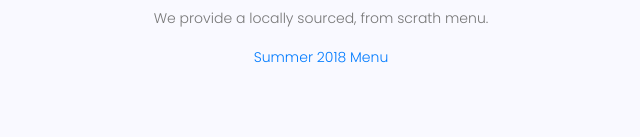
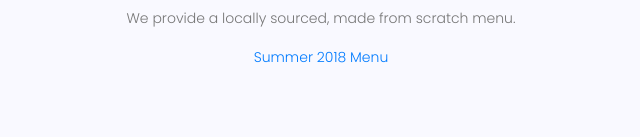
Before and after one commit to St-Louis-Community-College/4th-row-, a plain HTML site: page menu.html in a window 1280 px wide. Shown: the part 650-787 px from the top of the page, 319-959 px from the left. Drawn offline with Linux system fonts and the light colour scheme; some packages are replaced by stand-ins of ours.

Commit message:
Update menu.html

```diff
--- a/menu.html
+++ b/menu.html
@@ -79,7 +79,7 @@
 						<div class="menu-content pb-70 col-lg-8">
 							<div class="title text-center">
 								<h1 class="mb-10">Magnificent Mushroom changes our menu seasonally.</h1>
-								<p>We provide a locally sourced, from scrath menu.</p>
+								<p>We provide a locally sourced, made from scratch menu.</p>
 								<a href=https://www.luluslocaleatery.com/s/Lulus_Menu_Spring17-jl8c.pdf>Summer 2018 Menu</a>
 							</div>
 						</div>
```
